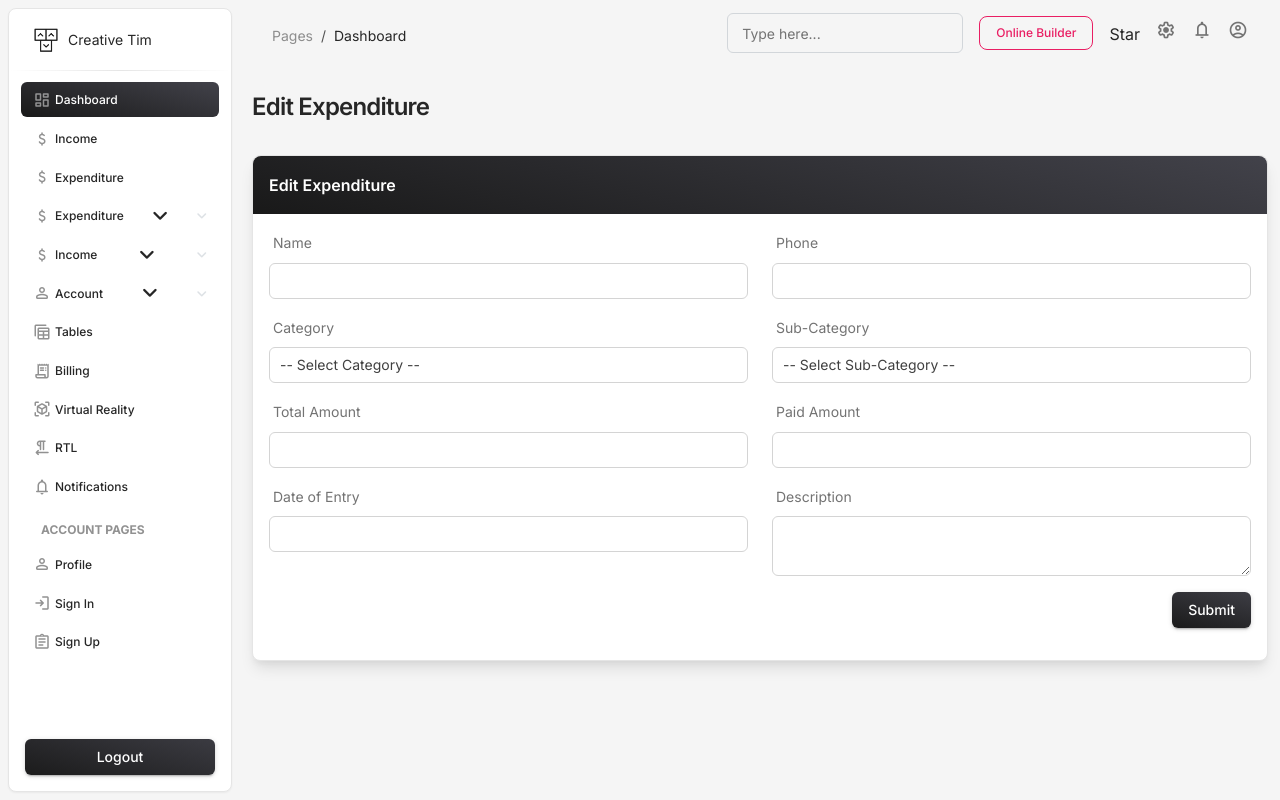
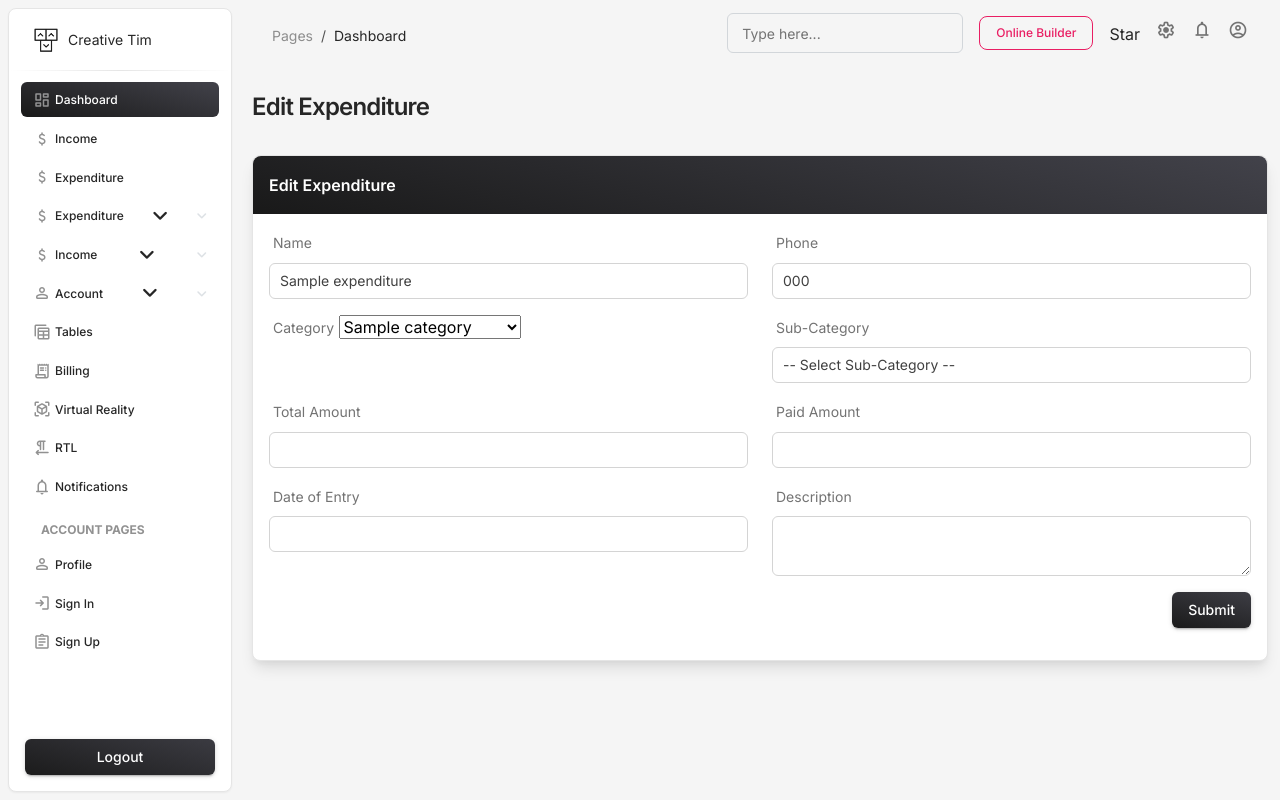
Before and after one commit to UKY171991/account.softpromis.com, a PHP site: page /edit-expenditure.php?id=1 in a window 1280 px wide. Run offline with PHP 8.4, Linux system fonts and the light colour scheme; the visitor is signed in with stand-in values (Sample User, id 1); tables that the repository leaves empty or names only in its code hold one stand-in row (values such as "Sample post"); some libraries are stand-ins or nearby versions.

Commit message:
Update edit-expenditure.php

```diff
--- a/edit-expenditure.php
+++ b/edit-expenditure.php
@@ -1,6 +1,28 @@
 <?php
 include 'inc/auth.php';
 include 'inc/config.php';
+
+if (isset($_GET['id'])) {
+    $expenditure_id = intval($_GET['id']);
+
+    $query = "SELECT * FROM expenditures WHERE id = ?";
+    $stmt = $conn->prepare($query);
+    $stmt->bind_param("i", $expenditure_id);
+    $stmt->execute();
+    $result = $stmt->get_result();
+
+    if ($result->num_rows > 0) {
+        $expenditure = $result->fetch_assoc();
+    } else {
+        $_SESSION['error_msg'] = "Expenditure not found.";
+        header("Location: expenditure-list.php");
+        exit();
+    }
+} else {
+    header("Location: expenditure-list.php");
+    exit();
+}
+
 
 if (isset($_POST['category_id'])) {
     $category_id = intval($_POST['category_id']);
@@ -76,29 +98,31 @@ if (isset($_POST['category_id'])) {
                         </div>
                         <div class="card-body">
                             <form action="update-expenditure.php" method="POST">
+                            	<input type="hidden" name="id" value="<?= $expenditure['id']; ?>">
                                 <div class="row">
                                     <div class="col-md-6">
                                         <div class="mb-3">
                                             <label class="form-label">Name</label>
-                                            <input type="text" class="form-control border" name="name" required>
+                                            <input type="text" class="form-control border" value="<?= $expenditure['name']; ?>" name="name" required>
                                         </div>
                                     </div>
                                     <div class="col-md-6">
                                         <div class="mb-3">
                                             <label class="form-label">Phone</label>
-                                            <input type="text" class="form-control border" name="phone" pattern="[0-9]{10}" maxlength="10" required>
+                                            <input type="text" class="form-control border"  value="<?= $expenditure['phone']; ?>" name="phone" pattern="[0-9]{10}" maxlength="10" required>
                                         </div>
                                     </div>
                                     <div class="col-md-6">
                                     <div class="mb-3">
-                                        <label class="form-label">Category</label>
-                                        <select class="form-control border" name="category_id" id="categorySelect" required>
+                                        <label>Category</label>
+						                <select name="category_id" id="categorySelect" required>
 						                    <option value="">-- Select Category --</option>
 						                    <?php
 						                    $query = "SELECT * FROM expenditure_categories ORDER BY category_name ASC";
 						                    $result = $conn->query($query);
 						                    while ($row = $result->fetch_assoc()) {
-                                                echo "<option value='{$row['id']}'>{$row['category_name']}</option>";
+						                        $selected = ($row['id'] == $expenditure['category_id']) ? 'selected' : '';
+						                        echo "<option value='{$row['id']}' $selected>{$row['category_name']}</option>";
 						                    }
 						                    ?>
 						                </select>
```
Lines whose indentation alone changed are shown as unchanged.
